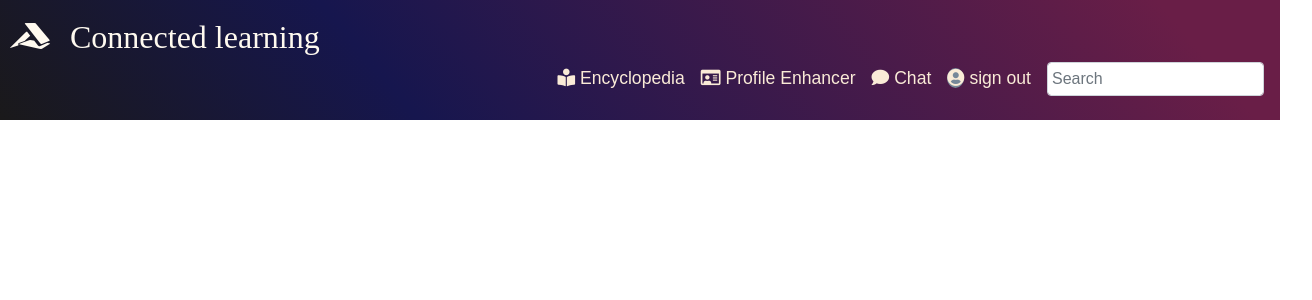
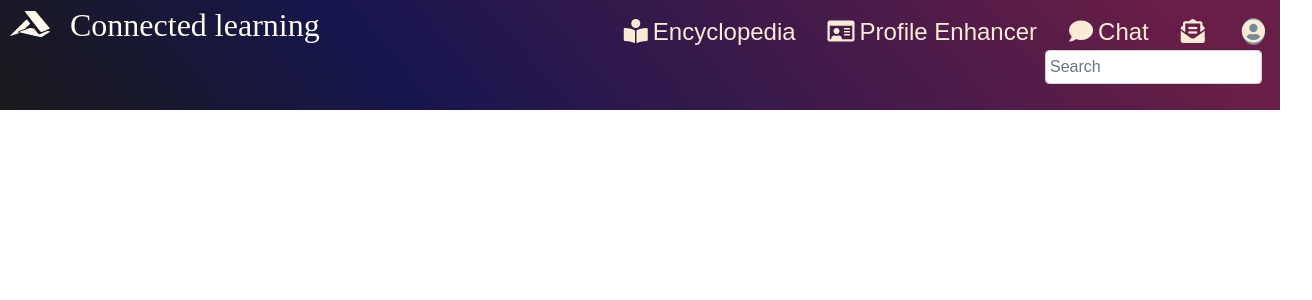
Before and after one commit to 1762001/Connected-Learning, a React (Create React App) app in the folder connected-learning/: page / in a window 1280 px wide. Shown: the top 300 px of the page, 1312 px wide, since content can reach past the window. Built offline with nearby package versions, Linux system fonts and the light colour scheme.

Commit message:
changes in nav sizes

```diff
--- a/connected-learning/src/components/Navbar.css
+++ b/connected-learning/src/components/Navbar.css
@@ -1,7 +1,8 @@
 body{
     margin: 0;
     font-family: sans-serif;
-    margin-top: -1.25rem;
+    margin-top: -2rem;
+
 }
 
 .header{
@@ -11,19 +12,26 @@ body{
 }
 .horizontal-list{
     list-style: none;
-    padding: 0px;
-    /* margin-bottom: -50px; */
+    padding: 10px;
+     margin-right:-2rem;
+
 }
 .horizontal-list li{
     display: inline-block;
-    margin: 0.5rem;
+    margin-right: 2rem;
+
+
 
 
 }
 .horizontal-list a{
     color: antiquewhite;
-    font-size: 1.1rem;
-    transition: 0.5s color border-bottom 0.4s;
+    font-size: 1.5rem;
+    transition: ease-in all .5s color border-bottom 0.4s;
+    -webkit-transition: ease-in all .5s color border-bottom 0.4s;
+    -moz-transition: ease-in all .5s color border-bottom 0.4s;
+    -ms-transition: ease-in all .5s color border-bottom 0.4s;
+    -o-transition: ease-in all .5s color border-bottom 0.4s;
 }
 .text-right{
     text-align: right;
@@ -32,7 +40,7 @@ a{
     text-decoration: none;
 }
 #websiteName span ,#websiteName h2{
-    height: 10px;
+    height: 2px;
     display: inline-block;
     margin-left: 10px;
     font-size: 2rem;
@@ -40,20 +48,21 @@ a{
     font-family: cursive;
     margin-top: 0.2rem;
     padding-top: 1rem;
-    margin-bottom: -1rem;
+    padding-bottom: -1rem;
+
 
 }
 #websiteName{
 
 
     align-items: center !important;
-    margin-bottom: -1rem !important;
+    margin-bottom: -3.4rem !important;
 
 }
 .nav{
-    /* margin-left: 42vw !important; */
-    /* display: flex;
-    flex-wrap: wrap; */
+     margin-left: 42vw !important;
+     display: flex;
+    flex-wrap: wrap;
     justify-content: flex-end;
 
 
@@ -66,7 +75,7 @@ a{
     cursor: pointer;
 }
 .nav li a:hover{
-    color: #4f4f4f;
+    color: #03030369;
     text-decoration: underline;
     cursor: pointer;
 }
@@ -76,7 +85,7 @@ a{
     background-color: black;
     color: white;
     text-align: left;
-    /* margin-left: 10px; */
+     margin-left: 10px;
     width: 100%;
     height: 8%;
 }
--- a/connected-learning/src/components/Navbar.js
+++ b/connected-learning/src/components/Navbar.js
@@ -15,9 +15,11 @@ class Navbar extends Component {
             <li><a href="/"><span style={{marginRight: "5px"}}><i className="fas fa-book-reader"></i></span><span>Encyclopedia</span>
             </a></li>
 
-            <li><a href="/"><span style={{marginRight: "5px"}}><i className="far fa-id-card"></i></span><span>Profile Enhancer</span></a></li>
-            <li><a href="/"><span style={{marginRight: "5px"}}><i className="fas fa-comment"></i></span><span>Chat</span></a></li>
-            <li><span><a href="/"><span style={{backgroundColor: "lightslategray", borderRadius: "50%" , marginRight: "5px"}}><i className="fas fa-user-circle"></i></span><span>sign out</span></a></span></li>
+          <li><a href="/"><span style={{marginRight: "5px"}}><i className="far fa-id-card"></i></span><span>Profile Enhancer</span></a></li>
+            <li><a href="/"><span style={{marginRight: "5px"}}><i className="fas fa-comment"></i></span><span >Chat</span></a></li>
+            <li><a href="/"><span style={{marginRight: "5px"}}><i className="fas fa-envelope-open-text"></i></span></a></li>
+            <li><span><a href="/"><span style={{backgroundColor: "lightslategray", borderRadius: "50%" , marginRight: "5px"}}><i className="fas fa-user-circle"></i></span></a></span></li>
+
             <li><form className="d-flex">
               <input className="form-control searchbox me-2 p-1" type="search" placeholder="Search" aria-label="Search"/>
 
```
